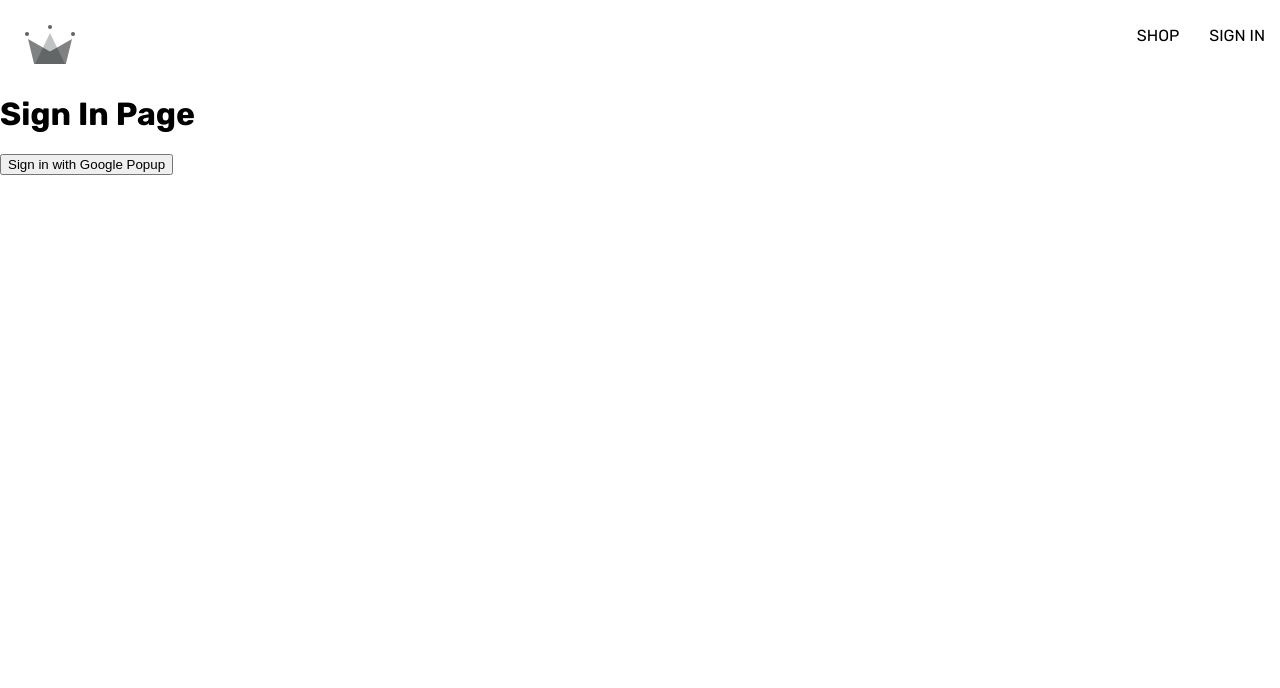
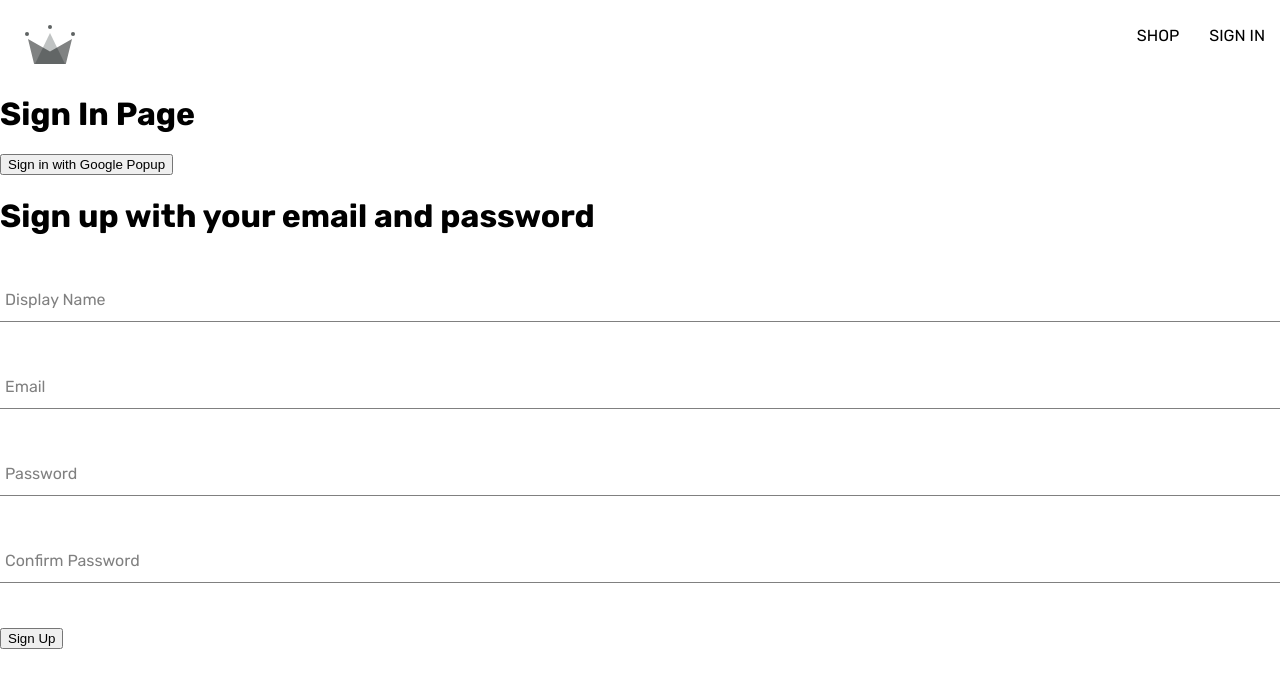
Before and after one commit to megaman2019/crwn_clothing, a React (Create React App) app: page /sign-in in a window 1280 px wide. Shown: the top 688 px of the page. Built offline with nearby package versions, Linux system fonts and the light colour scheme.

Commit message:
Added Signup form and saves user into firebase

```diff
--- /dev/null
+++ b/src/components/form-input/form-input.component.jsx
@@ -0,0 +1,20 @@
+import "./form-input.styles.scss"
+
+const FormInput = ({ label, inputOptions }) => {
+  return (
+    <div className="group">
+      <input className="form-input" {...inputOptions} />
+      {label && (
+        <label
+          className={`${
+            inputOptions.value.length ? "shrink" : ""
+          } form-input-label`}
+        >
+          {label}
+        </label>
+      )}
+    </div>
+  )
+}
+
+export default FormInput
--- /dev/null
+++ b/src/components/form-input/form-input.styles.scss
@@ -0,0 +1,54 @@
+$sub-color: grey;
+$main-color: black;
+
+@mixin shrinkLabel {
+  top: -14px;
+  font-size: 12px;
+  color: $main-color;
+}
+
+.group {
+  position: relative;
+  margin: 45px 0;
+
+  .form-input {
+    background: none;
+    background-color: white;
+    color: $sub-color;
+    font-size: 18px;
+    padding: 10px 10px 10px 5px;
+    display: block;
+    width: 100%;
+    border: none;
+    border-radius: 0;
+    border-bottom: 1px solid $sub-color;
+    margin: 25px 0;
+
+    &:focus {
+      outline: none;
+    }
+
+    &:focus ~ .form-input-label {
+      @include shrinkLabel();
+    }
+  }
+
+  input[type="password"] {
+    letter-spacing: 0.3em;
+  }
+
+  .form-input-label {
+    color: $sub-color;
+    font-size: 16px;
+    font-weight: normal;
+    position: absolute;
+    pointer-events: none;
+    left: 5px;
+    top: 10px;
+    transition: 300ms ease all;
+
+    &.shrink {
+      @include shrinkLabel();
+    }
+  }
+}
--- /dev/null
+++ b/src/components/sign-up-form/sign-up-form.component.jsx
@@ -0,0 +1,100 @@
+import { useState } from "react"
+import FormInput from "../form-input/form-input.component"
+
+import {
+  createAuthUserWithEmailAndPassword,
+  createUserDocumentFromAuth,
+} from "../../utils/firebase/firebase.utils"
+
+const defaultFormFields = {
+  displayName: "",
+  email: "",
+  password: "",
+  confirmPassword: "",
+}
+
+const SignUpForm = () => {
+  const [formFields, setFormFields] = useState(defaultFormFields)
+  const { displayName, email, password, confirmPassword } = formFields
+
+  const resetFormFields = () => {
+    setFormFields(defaultFormFields)
+  }
+
+  const handleSubmit = async (event) => {
+    event.preventDefault()
+
+    if (password !== confirmPassword) {
+      alert("Passwords do not match.")
+      return
+    }
+
+    try {
+      const { user } = await createAuthUserWithEmailAndPassword(email, password)
+      await createUserDocumentFromAuth(user, { displayName })
+      resetFormFields()
+    } catch (error) {
+      if (error.code === "auth/email-already-in-use") {
+        alert("Cannot create user, email already in use.")
+      } else {
+        console.log("Something went wrong.", error)
+      }
+    }
+  }
+
+  const handleChange = (event) => {
+    const { name, value } = event.target
+    setFormFields({ ...formFields, [name]: value })
+  }
+
+  return (
+    <div>
+      <h1>Sign up with your email and password</h1>
+      <form onSubmit={handleSubmit}>
+        <FormInput
+          label="Display Name"
+          inputOptions={{
+            type: "text",
+            required: true,
+            onChange: handleChange,
+            name: "displayName",
+            value: displayName,
+          }}
+        />
+        <FormInput
+          label="Email"
+          inputOptions={{
+            type: "email",
+            required: true,
+            onChange: handleChange,
+            name: "email",
+            value: email,
+          }}
+        />
+        <FormInput
+          label="Password"
+          inputOptions={{
+            type: "password",
+            required: true,
+            onChange: handleChange,
+            name: "password",
+            value: password,
+          }}
+        />
+        <FormInput
+          label="Confirm Password"
+          inputOptions={{
+            type: "password",
+            required: true,
+            onChange: handleChange,
+            name: "confirmPassword",
+            value: confirmPassword,
+          }}
+        />
+        <button type="submit">Sign Up</button>
+      </form>
+    </div>
+  )
+}
+
+export default SignUpForm
--- a/src/routes/sign-in/sign-in.component.jsx
+++ b/src/routes/sign-in/sign-in.component.jsx
@@ -1,10 +1,28 @@
+// import { useEffect } from "react"
+// import { getRedirectResult } from "firebase/auth"
+
 import {
+  // auth,
   signInWithGooglePopup,
   createUserDocumentFromAuth,
+  // signinWithGoogleRedirect,
 } from "../../utils/firebase/firebase.utils"
 
+import SignUpForm from "../../components/sign-up-form/sign-up-form.component"
+
 const SignIn = () => {
-  const logGoogleUser = async () => {
+  // useEffect(() => {
+  //   async function fetch() {
+  //     const response = await getRedirectResult(auth)
+  //     if (response) {
+  //       const userDocRef = await createUserDocumentFromAuth(response.user)
+  //     }
+  //   }
+
+  //   fetch()
+  // }, [])
+
+  const logGooglePopupUser = async () => {
     const { user } = await signInWithGooglePopup()
     const userDocRef = await createUserDocumentFromAuth(user)
   }
@@ -12,7 +30,11 @@
   return (
     <div>
       <h1>Sign In Page</h1>
-      <button onClick={logGoogleUser}>Sign in with Google Popup</button>
+      <button onClick={logGooglePopupUser}>Sign in with Google Popup</button>
+      {/* <button onClick={signinWithGoogleRedirect}>
+        Sign in with Google Redirect
+      </button> */}
+      <SignUpForm />
     </div>
   )
 }
--- a/src/utils/firebase/firebase.utils.js
+++ b/src/utils/firebase/firebase.utils.js
@@ -1,9 +1,10 @@
 import { initializeApp } from "firebase/app"
 import {
   getAuth,
-  signInWithRedirect,
+  // signInWithRedirect,
   signInWithPopup,
   GoogleAuthProvider,
+  createUserWithEmailAndPassword,
 } from "firebase/auth"
 
 import { getFirestore, doc, getDoc, setDoc } from "firebase/firestore"
@@ -20,19 +21,25 @@
 // Initialize Firebase
 const firebaseApp = initializeApp(firebaseConfig)
 
-const provider = new GoogleAuthProvider()
+const googleProvider = new GoogleAuthProvider()
 
-provider.setCustomParameters({
+googleProvider.setCustomParameters({
   prompt: "select_account",
 })
 
 export const auth = getAuth()
-
-export const signInWithGooglePopup = () => signInWithPopup(auth, provider)
+export const signInWithGooglePopup = () => signInWithPopup(auth, googleProvider)
+// export const signinWithGoogleRedirect = () =>
+//   signInWithRedirect(auth, googleProvider)
 
 export const db = getFirestore()
 
-export const createUserDocumentFromAuth = async (userAuth) => {
+export const createUserDocumentFromAuth = async (
+  userAuth,
+  additionalInformation = {}
+) => {
+  if (!userAuth) return
+
   const userDocRef = doc(db, "users", userAuth.uid)
   console.log(userDocRef)
 
@@ -43,7 +50,12 @@
     const createdAt = new Date()
 
     try {
-      await setDoc(userDocRef, { displayName, email, createdAt })
+      await setDoc(userDocRef, {
+        displayName,
+        email,
+        createdAt,
+        ...additionalInformation,
+      })
     } catch (error) {
       console.log("error creating the user", error.message)
     }
@@ -51,3 +63,9 @@
 
   return userDocRef
 }
+
+export const createAuthUserWithEmailAndPassword = async (email, password) => {
+  if (!email || !password) return
+
+  return await createUserWithEmailAndPassword(auth, email, password)
+}
```
